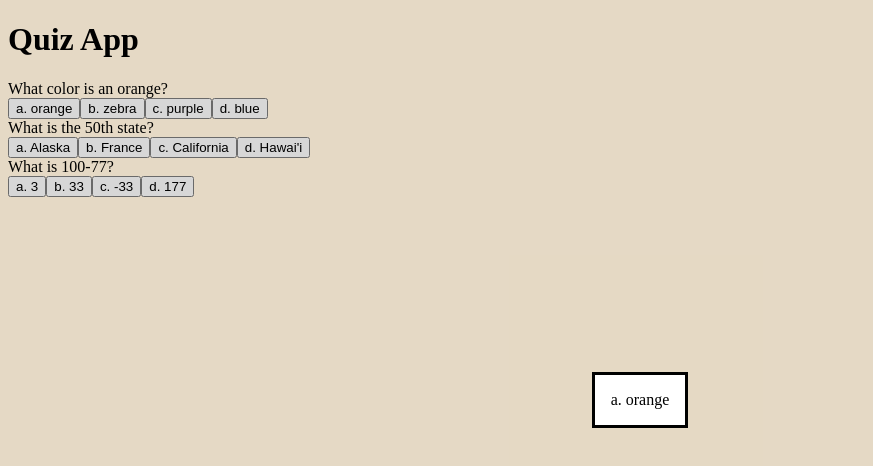
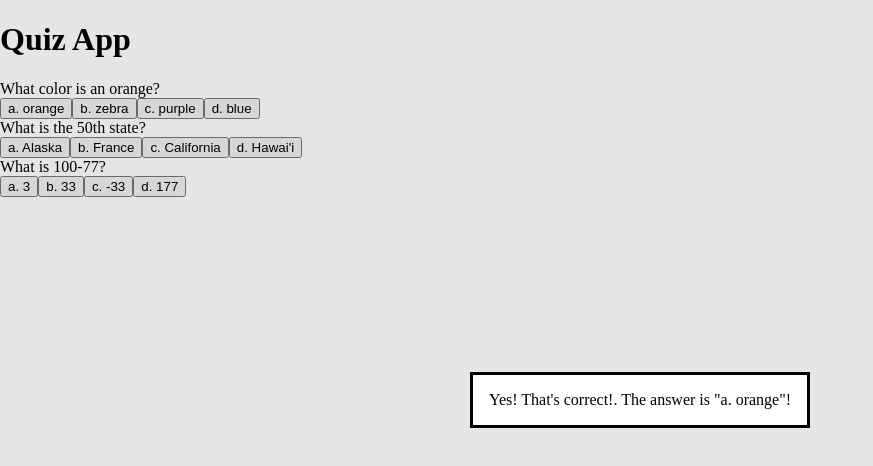
Before and after one commit to codertrev415/quiz-app, a plain HTML site: page code/quiz-app/index.html in a window 1280 px wide. Both pictures are taken after a click on the button "a. orange". Shown: the whole page, without its empty margins (0-873 px from the left). Drawn offline with Linux system fonts and the light colour scheme.

Commit message:
WIP: debugging modal display for incorrect answers

```diff
--- a/code/quiz-app/index.css
+++ b/code/quiz-app/index.css
@@ -1,13 +1,35 @@
 body{
-    background-color: #FFF2DB;
+   margin: 0;
+    padding: 0 ;
     display: block;
 
 }
 
+/*.#green{
+    background: green;
+}
 
+.white{
+    background-color: blue;
+}
+
+hero{
+    background-image: url("./images/disc-background.jpeg");
+    /*background-color: blueviolet;
+    background-repeat: no-repeat;
+    background-position: center;
+    background-size: cover;
+    background-attachment: fixed;
+    height: 100vh;
+    width: 100%;
+}
+
+.hero-container{
+    background-color: black;
+}
 .hidden{
     display: none;
-}
+}*/
 
 .button{
     height: 2rem;
--- a/code/quiz-app/index.html
+++ b/code/quiz-app/index.html
@@ -7,8 +7,15 @@
     <link rel="stylesheet" href="index.css">
 </head>
 <body>
-    <h1>Quiz App</h1>
 
+        <!--div id="hero-container">-->
+
+            <h1>Quiz App</h1>
+
+
+           <!-- <img id="hero" src="./images/disc-background.jpeg" alt="">-->
+
+        <!--</div>-->
 
 
     <div id="quiz-questions">
--- a/code/quiz-app/index.js
+++ b/code/quiz-app/index.js
@@ -29,17 +29,20 @@ function addElement(){
                 const dialog = document.createElement("dialog")
                 const closeDialog = document.createElement("button")
                 if (event.target.innerText === currentQuestion.correct) {
+                    console.log()
                     document.body.appendChild(dialog)
-                    dialog.textContent = (currentQuestion.correct)
+                    dialog.textContent = (`Yes! That's correct!. The answer is "${currentQuestion.correct}"!`)
                     dialog.showModal()
                     closeDialog.addEventListener("click" , () =>{
                         document.body.appendChild(button)
                         dialog.close()
+
+
                     })
 
 
                 } else {
-
+                   dialog.textContent = ("Sorry that answer is incorrect. Try again!")
                 }
                // answer.classList.toggle.event.target()
 
```
Also changed, not shown: 2 other files.
